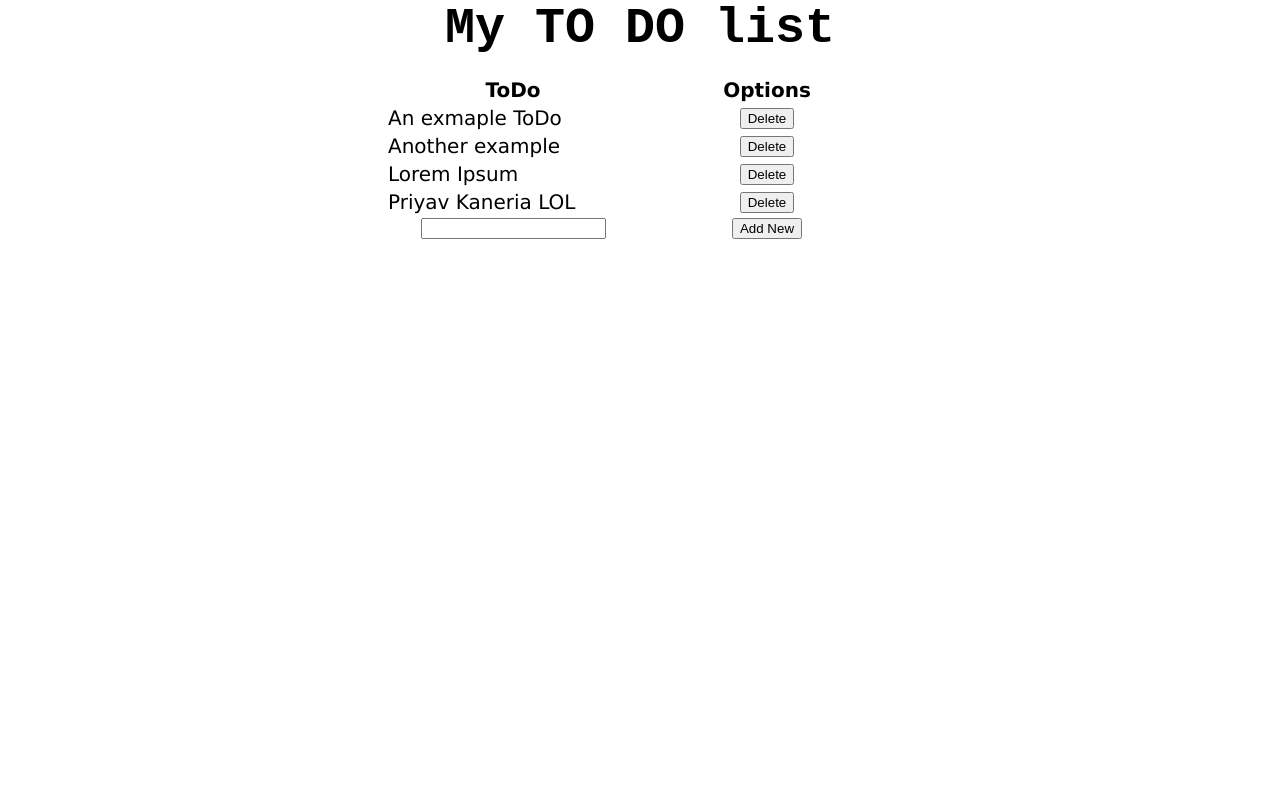
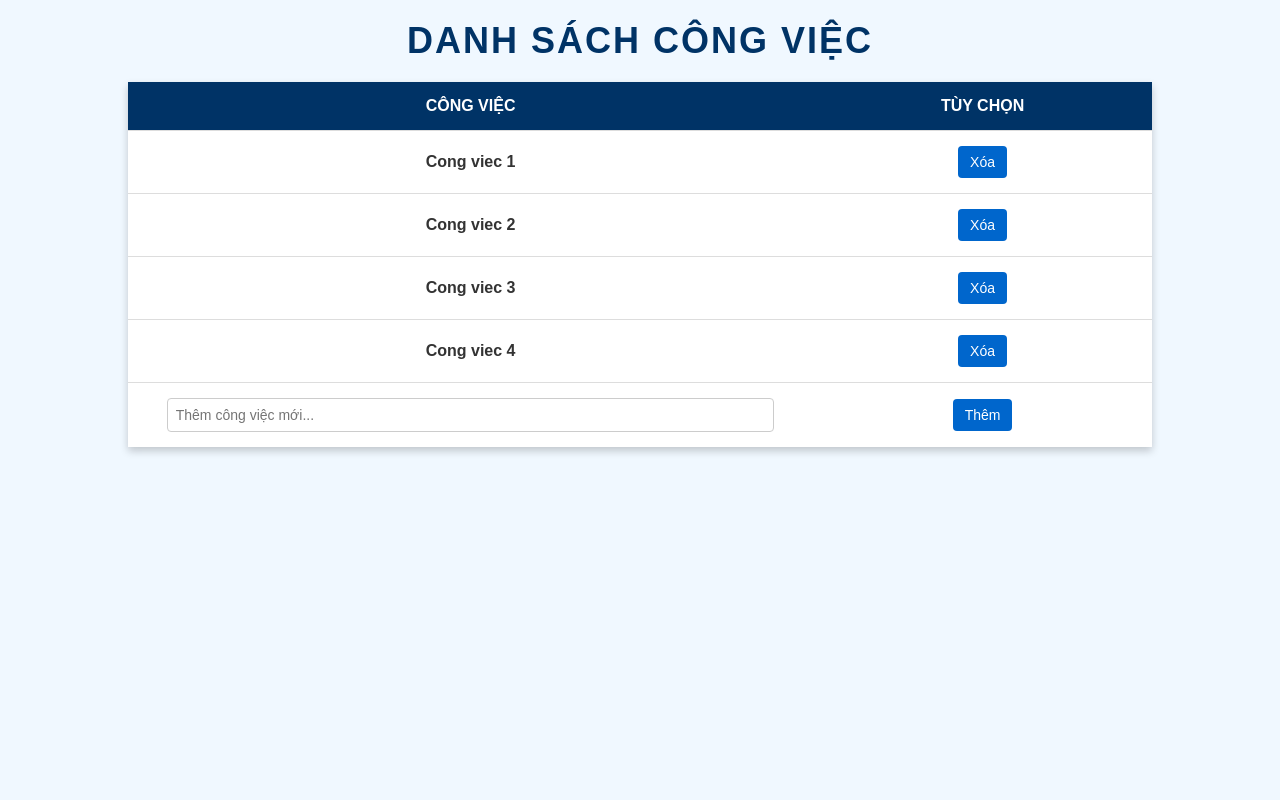
Before and after one commit to TranDaoBaThanh/Todolist_FastAPI, a FastAPI app: page / in a window 1280 px wide. Run offline with FastAPI, Linux system fonts and the light colour scheme.

Commit message:
Sản phẩm

```diff
--- a/database.json
+++ b/database.json
@@ -1 +1,6 @@
-{"1": "An exmaple ToDo", "2": "Another example", "3": "Lorem Ipsum", "4": "Priyav Kaneria LOL"}
+{
+    "1": "Cong viec 1",
+    "2": "Cong viec 2",
+    "3": "Cong viec 3",
+    "4": "Cong viec 4"
+}
--- a/main.py
+++ b/main.py
@@ -8,31 +8,36 @@ templates = Jinja2Templates(directory="templates")
 
 @app.get("/")
 async def root(request: Request):
-    with open('database.json') as f:
+    # Đọc file với encoding UTF-8
+    with open('database.json', encoding="utf-8") as f:
         data = json.load(f)
-    return templates.TemplateResponse("todolist.html",{"request":request,"tododict":data})
+    return templates.TemplateResponse("todolist.html", {"request": request, "tododict": data})
 
 @app.get("/delete/{id}")
 async def delete_todo(request: Request, id: str):
-    with open('database.json') as f:
+    # Đọc file với encoding UTF-8
+    with open('database.json', encoding="utf-8") as f:
         data = json.load(f)
     del data[id]
-    with open('database.json','w') as f:
-        json.dump(data,f)
+    # Ghi file với encoding UTF-8
+    with open('database.json', 'w', encoding="utf-8") as f:
+        json.dump(data, f, ensure_ascii=False, indent=4)
     return RedirectResponse("/", 303)
 
 @app.post("/add")
 async def add_todo(request: Request):
-    with open('database.json') as f:
+    # Đọc file với encoding UTF-8
+    with open('database.json', encoding="utf-8") as f:
         data = json.load(f)
     formdata = await request.form()
     newdata = {}
-    i=1
+    i = 1
     for id in data:
         newdata[str(i)] = data[id]
-        i+=1
+        i += 1
     newdata[str(i)] = formdata["newtodo"]
     print(newdata)
-    with open('database.json','w') as f:
-        json.dump(newdata,f)
+    # Ghi file với encoding UTF-8
+    with open('database.json', 'w', encoding="utf-8") as f:
+        json.dump(newdata, f, ensure_ascii=False, indent=4)
     return RedirectResponse("/", 303)
--- a/templates/todolist.html
+++ b/templates/todolist.html
@@ -1,53 +1,155 @@
-<html>
-    <head>
-        <title>MyTODO list</title>
-    </head>
+<!DOCTYPE html>
+<html lang="vi">
+<head>
+    <meta charset="UTF-8">
+    <meta name="viewport" content="width=device-width, initial-scale=1.0">
+    <title>Danh sách công việc</title>
     <style>
-        *{
+        /* Đặt nền và định dạng tổng quan */
+        body {
+            font-family: Arial, sans-serif;
             margin: 0;
+            padding: 0;
+            background-color: #f0f8ff;
+            color: #333;
+            animation: fadeIn 1s ease-in-out; /* Hiệu ứng xuất hiện toàn bộ trang */
         }
+
+        /* Tiêu đề */
+        h1 {
+            text-align: center;
+            font-size: 36px;
+            color: #003366;
+            margin: 20px 0;
+            text-transform: uppercase;
+            letter-spacing: 2px;
+            animation: slideDown 1s ease-out; /* Hiệu ứng tiêu đề trượt xuống */
+        }
+
+        /* Bố cục bảng */
         table {
-            align-items: center;
-            margin-right: auto;
-            margin-left: auto;
+            width: 80%;
+            margin: 20px auto;
+            border-collapse: collapse;
+            box-shadow: 0 4px 8px rgba(0, 0, 0, 0.2);
+            background-color: white;
+            animation: fadeIn 1.5s ease-in-out; /* Hiệu ứng bảng xuất hiện */
         }
-        h1 {
-            width: fit-content;
-            font-family: 'Courier New', Courier, monospace;
-            margin-left: auto;
-            margin-right: auto;
-            font-size: 50px;
+
+        th, td {
+            padding: 15px;
+            text-align: center;
+            border-bottom: 1px solid #ddd;
         }
-        th,td {
-            width: 250px;
-            justify-content: center;
-            font-size: 20px;
-            font-family: 'Lucida Sans';
+
+        th {
+            background-color: #003366;
+            color: white;
+            text-transform: uppercase;
         }
-        td:nth-child(2) {
-            text-align: center;
+
+        td {
+            font-weight: bold; /* Làm chữ trong bảng đậm */
+        }
+
+        /* Dòng cuối bảng */
+        tr:last-child td {
+            border-bottom: none;
+        }
+
+        /* Hiệu ứng hover trên hàng */
+        tr {
+            transition: background-color 0.3s ease-in-out; /* Hiệu ứng hover mượt */
+        }
+
+        tr:hover {
+            background-color: #e6f7ff;
+            transform: scale(1.02); /* Làm hàng phóng to nhẹ khi hover */
+        }
+
+        /* Các nút */
+        button {
+            background-color: #0066cc;
+            color: white;
+            border: none;
+            padding: 8px 12px;
+            border-radius: 4px;
+            font-size: 14px;
+            cursor: pointer;
+            transition: all 0.3s ease; /* Hiệu ứng mượt khi hover */
+        }
+
+        button:hover {
+            background-color: #004c99;
+            transform: translateY(-2px); /* Nút bấm nhảy lên nhẹ khi hover */
+            box-shadow: 0 4px 8px rgba(0, 0, 0, 0.2);
+        }
+
+        /* Form nhập liệu */
+        input[type="text"] {
+            width: 90%;
+            padding: 8px;
+            border: 1px solid #ccc;
+            border-radius: 4px;
+            font-size: 14px;
+            transition: border-color 0.3s ease-in-out; /* Hiệu ứng khi nhập */
+        }
+
+        input[type="text"]:focus {
+            border-color: #0066cc;
+            outline: none;
+            box-shadow: 0 0 5px rgba(0, 102, 204, 0.5);
+        }
+
+        /* Animation cho toàn trang và tiêu đề */
+        @keyframes fadeIn {
+            from {
+                opacity: 0;
+            }
+            to {
+                opacity: 1;
+            }
+        }
+
+        @keyframes slideDown {
+            from {
+                transform: translateY(-50px);
+                opacity: 0;
+            }
+            to {
+                transform: translateY(0);
+                opacity: 1;
+            }
         }
     </style>
-    <body>
-        <h1>My TO DO list</h1>
-        <br/>
-        <table>
+</head>
+<body>
+    <h1>Danh sách công việc</h1>
+    <table>
+        <thead>
             <tr>
-                <th>ToDo</th>
-                <th>Options</th>
+                <th>Công việc</th>
+                <th>Tùy chọn</th>
             </tr>
+        </thead>
+        <tbody>
             {% for id in tododict %}
             <tr>
                 <td>{{ tododict[id] }}</td>
-                <td><a href="/delete/{{ id }}"><button>Delete</button></a></td>
+                <td>
+                    <a href="/delete/{{ id }}">
+                        <button>Xóa</button>
+                    </a>
+                </td>
             </tr>
             {% endfor %}
             <tr>
                 <form method="POST" action="/add">
-                <td><input type="text" name="newtodo" required></td>
-                <td style="text-align: center;"><button type="submit">Add New</button></td>
+                    <td><input type="text" name="newtodo" placeholder="Thêm công việc mới..." required></td>
+                    <td><button type="submit">Thêm</button></td>
                 </form>
             </tr>
-        </table>
-    </body>
+        </tbody>
+    </table>
+</body>
 </html>
```
